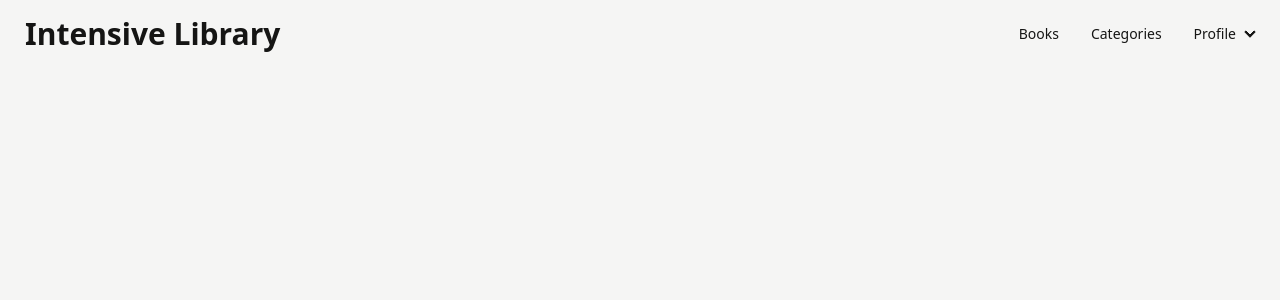
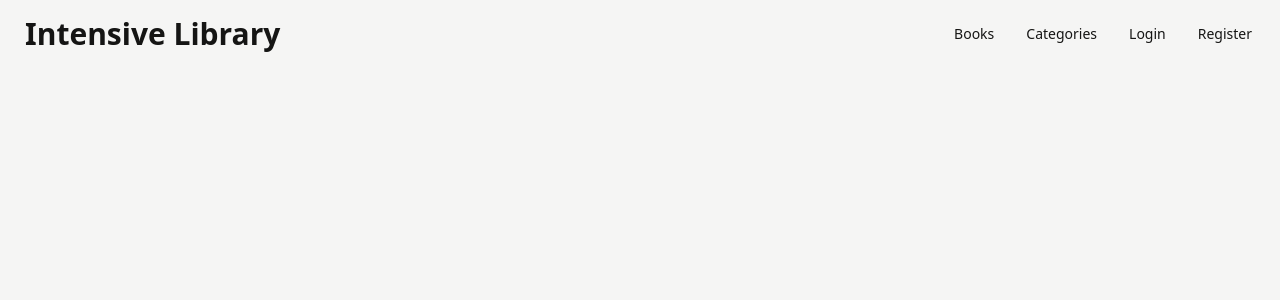
Before and after one commit to SofiaAlmroth/library_system_FE, a React (Vite) app: page / in a window 1280 px wide. Shown: the top 300 px of the page. Built offline with nearby package versions, Linux system fonts and the light colour scheme.

Commit message:
now able to login user

```diff
--- a/package.json
+++ b/package.json
@@ -13,6 +13,7 @@
     "@fortawesome/fontawesome-free": "^6.5.2",
     "@hookform/resolvers": "^3.9.0",
     "axios": "^1.7.2",
+    "jwt-decode": "^4.0.0",
     "lodash": "^4.17.21",
     "react": "^18.2.0",
     "react-dom": "^18.2.0",
--- a/src/components/NavBar.tsx
+++ b/src/components/NavBar.tsx
@@ -1,6 +1,26 @@
+import { useEffect, useState } from "react";
 import { NavLink } from "react-router-dom";
+import { jwtDecode } from "jwt-decode";
+
+interface User {
+  id: string;
+  name: string;
+  email: string;
+}
 
 function NavBar() {
+  const [user, setUser] = useState<User | null>(null);
+
+  useEffect(() => {
+    const token = localStorage.getItem("token");
+
+    if (!token) return;
+
+    const user = jwtDecode<User>(token);
+
+    setUser(user);
+  }, []);
+
   return (
     <div className="navbar bg-base-100 mb-6">
       <div className="flex-1">
@@ -18,22 +38,29 @@ function NavBar() {
             <li>
               <NavLink to={"/categories"}>Categories</NavLink>
             </li>
-            <li>
-              <details>
-                <summary>Profile</summary>
-                <ul className="bg-base-100 rounded-t-none p-2">
+            {!user && (
+              <>
                 <li>
                   <NavLink to="/login">Login</NavLink>
                 </li>
-                  {/* <li>
-                    <NavLink to="/logout">Logout</NavLink>
-                  </li> */}
+
                 <li>
                   <NavLink to="/register">Register</NavLink>
                 </li>
-                </ul>
-              </details>
+              </>
+            )}
+
+            {user && (
+              <>
+                <li>
+                  <NavLink to="/profile">{user.name}</NavLink>
                 </li>
+
+                <li>
+                  <NavLink to="/logout">Logout</NavLink>
+                </li>
+              </>
+            )}
           </ul>
         </div>
       </div>
--- a/src/services/userService.ts
+++ b/src/services/userService.ts
@@ -1,12 +1,12 @@
 import axios from "axios";
 
-interface User {
+interface UserRegister {
   name: string;
   email: string;
   password: string;
 }
 
-function register(user: User) {
+function register(user: UserRegister) {
   return axios.post("http://localhost:5588/api/users/", user);
 }
 
```
Also changed, not shown: 1 other file (tests, documents, lock files or other folders). Lines whose indentation alone changed are shown as unchanged.
